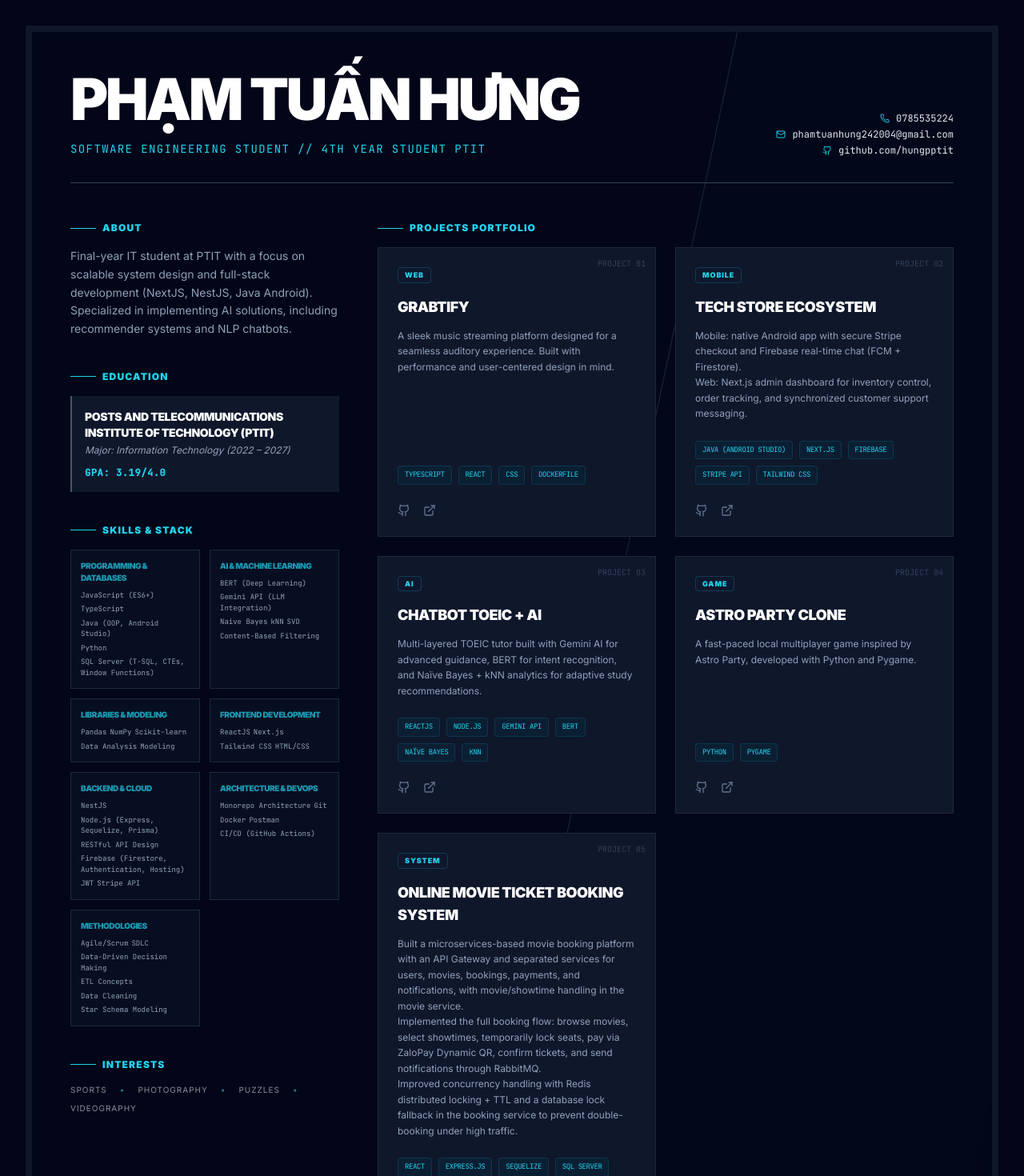
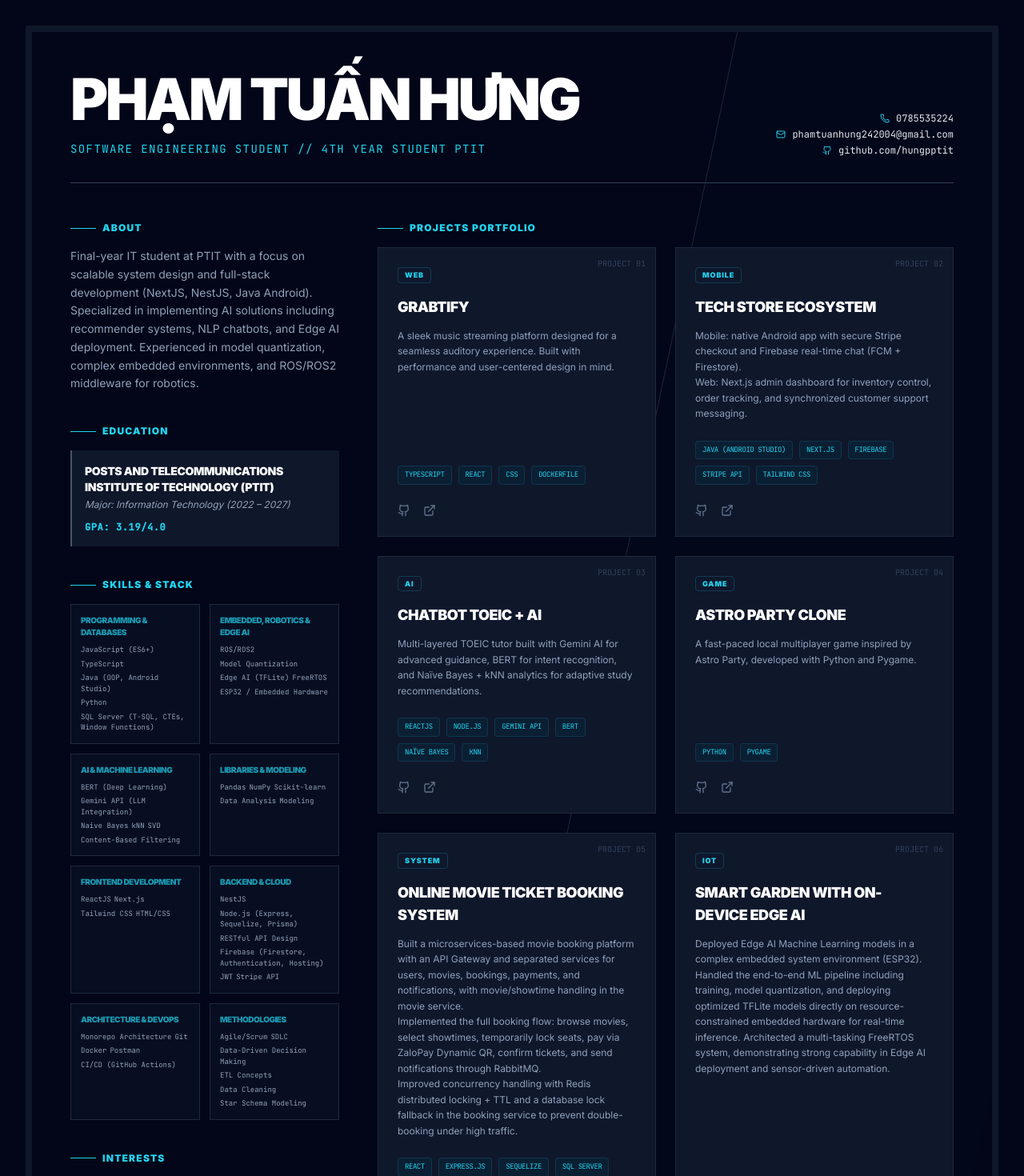
Before and after one commit to hungpptit/portfolio, a React (Vite) app: page / in a window 1280 px wide. Shown: the top 1470 px of the page at 80% size. Built offline with nearby package versions, Linux system fonts and the light colour scheme.

Commit message:
update IOT

```diff
--- a/src/constants.ts
+++ b/src/constants.ts
@@ -10,7 +10,7 @@ export const PERSONAL_INFO = {
   phone: "0785535224",
   github: "https://github.com/hungpptit",
   location: "Vietnam",
-  bio: "Final-year IT student at PTIT with a focus on scalable system design and full-stack development (NextJS, NestJS, Java Android). Specialized in implementing AI solutions, including recommender systems and NLP chatbots."
+  bio: "Final-year IT student at PTIT with a focus on scalable system design and full-stack development (NextJS, NestJS, Java Android). Specialized in implementing AI solutions including recommender systems, NLP chatbots, and Edge AI deployment. Experienced in model quantization, complex embedded environments, and ROS/ROS2 middleware for robotics."
 };
 
 export const PROJECTS: Project[] = [
@@ -53,6 +53,14 @@ export const PROJECTS: Project[] = [
     link: "https://github.com/hungpptit/XEMPHIM/tree/kientruc",
     github: "https://github.com/hungpptit/XEMPHIM/tree/kientruc",
     type: "System"
+  },
+  {
+    title: "Smart Garden with On-Device Edge AI",
+    description: "Deployed Edge AI Machine Learning models in a complex embedded system environment (ESP32). Handled the end-to-end ML pipeline including training, model quantization, and deploying optimized TFLite models directly on resource-constrained embedded hardware for real-time inference. Architected a multi-tasking FreeRTOS system, demonstrating strong capability in Edge AI deployment and sensor-driven automation.",
+    tech: ["C++", "FreeRTOS", "TensorFlow Lite", "Model Quantization", "ESP32", "Edge AI", "ROS/ROS2"],
+    link: "https://github.com/hungpptit/VuonThongMinh",
+    github: "https://github.com/hungpptit/VuonThongMinh",
+    type: "IoT"
   }
 ];
 
@@ -60,6 +68,10 @@ export const SKILL_CATEGORIES: SkillCategory[] = [
   {
     name: "Programming & Databases",
     skills: ["JavaScript (ES6+)", "TypeScript", "Java (OOP, Android Studio)", "Python", "SQL Server (T-SQL, CTEs, Window Functions)"]
+  },
+  {
+    name: "Embedded, Robotics & Edge AI",
+    skills: ["ROS/ROS2", "Model Quantization", "Edge AI (TFLite)", "FreeRTOS", "ESP32 / Embedded Hardware"]
   },
   {
     name: "AI & Machine Learning",
--- a/src/types.ts
+++ b/src/types.ts
@@ -4,7 +4,7 @@ export interface Project {
   tech: string[];
   link: string;
   github?: string;
-  type: 'Web' | 'Mobile' | 'Game' | 'AI' | 'System';
+  type: 'Web' | 'Mobile' | 'Game' | 'AI' | 'System' | 'IoT';
 }
 
 export interface SkillCategory {
```
